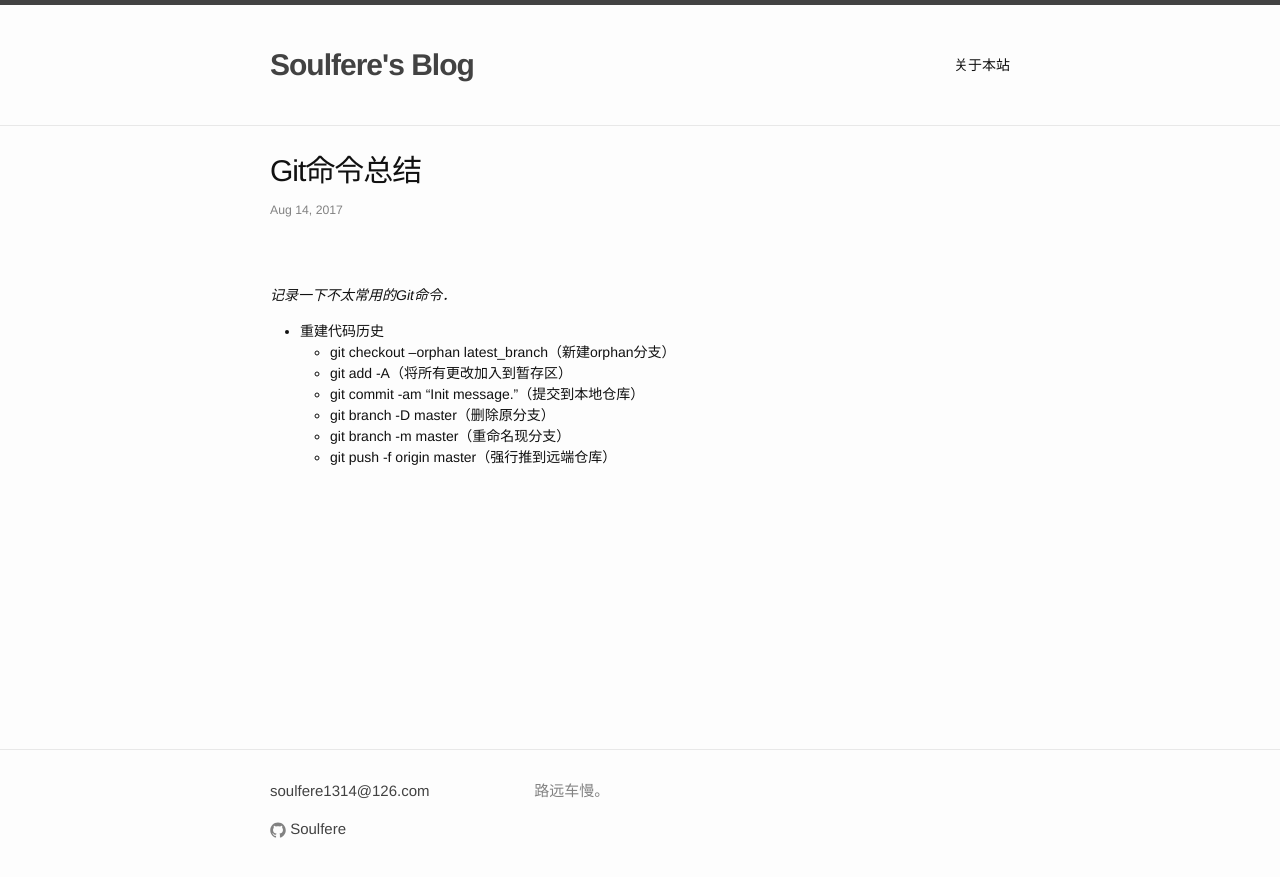
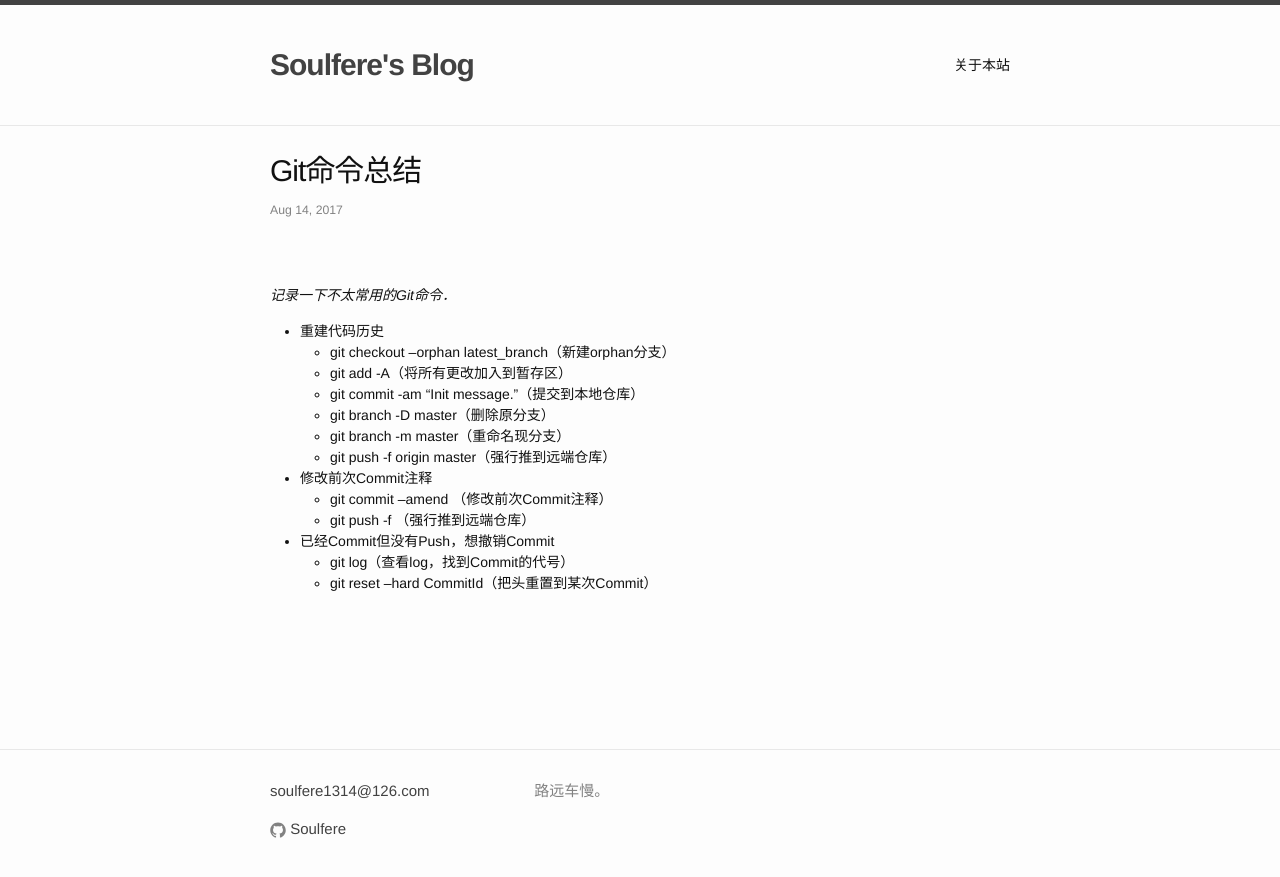
Before and after one commit to soulfere/soulfere.github.io, a Jekyll site: the page built from _posts/2017-8-14-about-git.markdown, in a window 1280 px wide. Shown: the top 877 px of the page. Built offline with Jekyll 4.4.1, drawn with Linux system fonts in a browser that asks for light colours.

Commit message:
Add new git commend.

```diff
--- a/_posts/2017-8-14-about-git.markdown
+++ b/_posts/2017-8-14-about-git.markdown
@@ -14,3 +14,9 @@ title:  "Git命令总结"
    - git branch -D master（删除原分支）
    - git branch -m master（重命名现分支）
    - git push -f origin master（强行推到远端仓库）
+ - 修改前次Commit注释
+   - git commit --amend （修改前次Commit注释）
+   - git push -f （强行推到远端仓库）
+ - 已经Commit但没有Push，想撤销Commit
+   - git log（查看log，找到Commit的代号）
+   - git reset --hard CommitId（把头重置到某次Commit）
```
